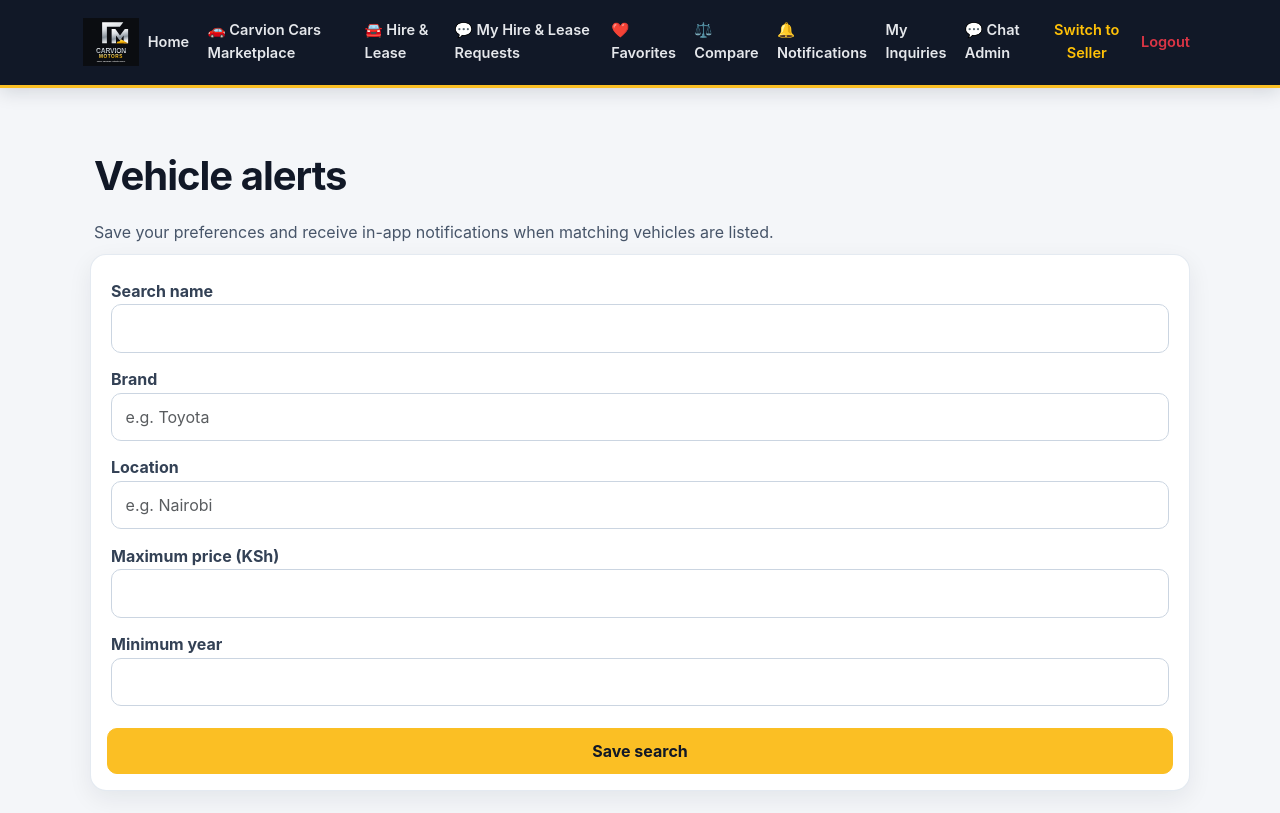
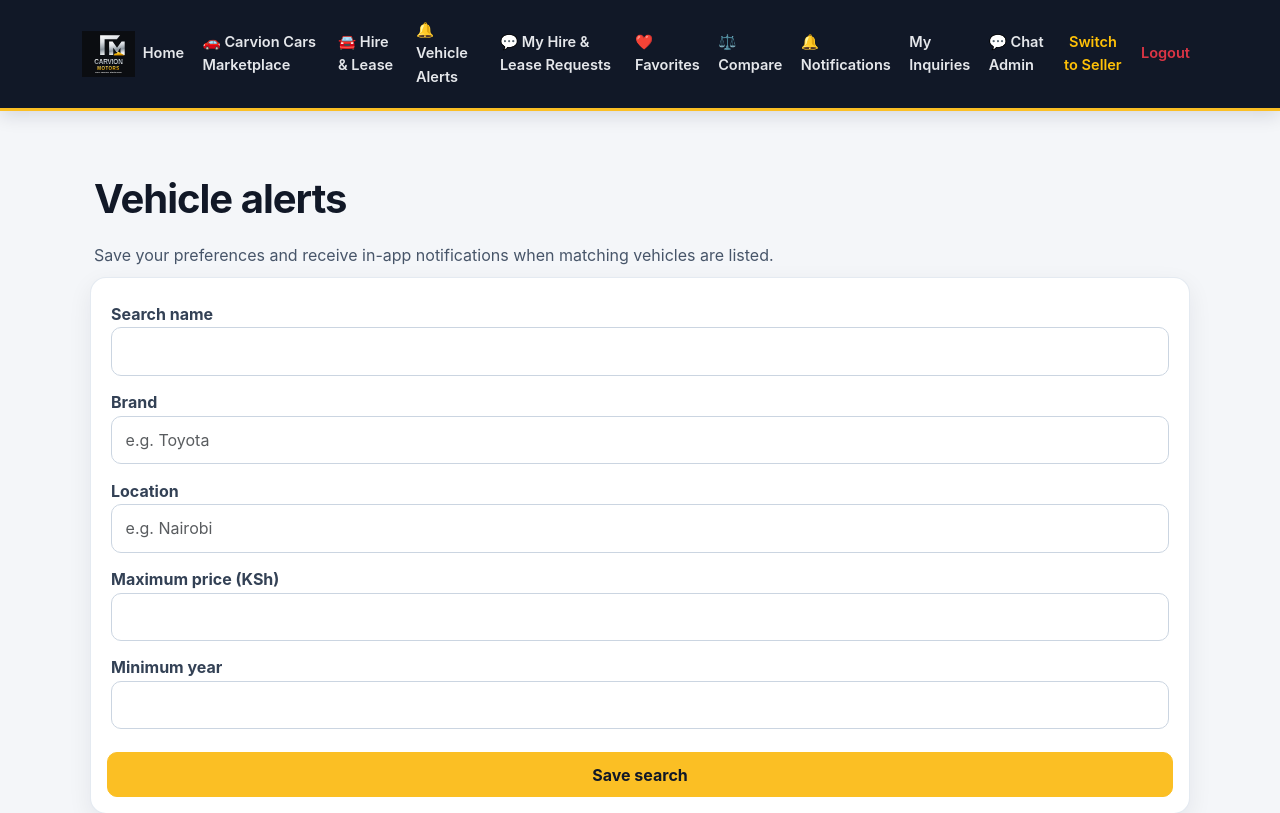
Before and after one commit to markkims001-crypto/carvion-motors, a Flask app: page /buyer-alerts/ in a window 1280 px wide. Shown: the top 813 px of the page. Run offline with Flask 3, Linux system fonts and the light colour scheme; the visitor is signed in with stand-in values (Sample User, id 1); data that the repository does not hold is empty; some libraries are stand-ins or nearby versions.

Commit message:
feat: expose saved vehicle alerts in navigation

```diff
--- a/templates/base.html
+++ b/templates/base.html
@@ -244,6 +244,7 @@
                 <li class="nav-item"><a class="nav-link" href="{{ url_for('home') }}">Home</a></li>
                 <li class="nav-item"><a class="nav-link" href="{{ url_for('cars.all_cars') }}">🚗 Carvion Cars Marketplace</a></li>
                 <li class="nav-item"><a class="nav-link" href="{{ url_for('hire_lease.hire_lease_home') }}">🚘 Hire &amp; Lease</a></li>
+                {% if current_user.is_authenticated %}<li class="nav-item"><a class="nav-link" href="{{ url_for('buyer_alerts.searches') }}">🔔 Vehicle Alerts</a></li>{% endif %}
                 {% if current_user.is_authenticated %}<li class="nav-item"><a class="nav-link {% if unread_service_requests > 0 %}nav-unread{% endif %}" href="{{ url_for('hire_lease.my_service_requests') }}">💬 My Hire &amp; Lease Requests{% if unread_service_requests > 0 %} <span class="notification-badge">{{ unread_service_requests }}</span>{% endif %}</a></li>{% endif %}
                 {% if current_user.is_authenticated %}
                 <li class="nav-item">
```
